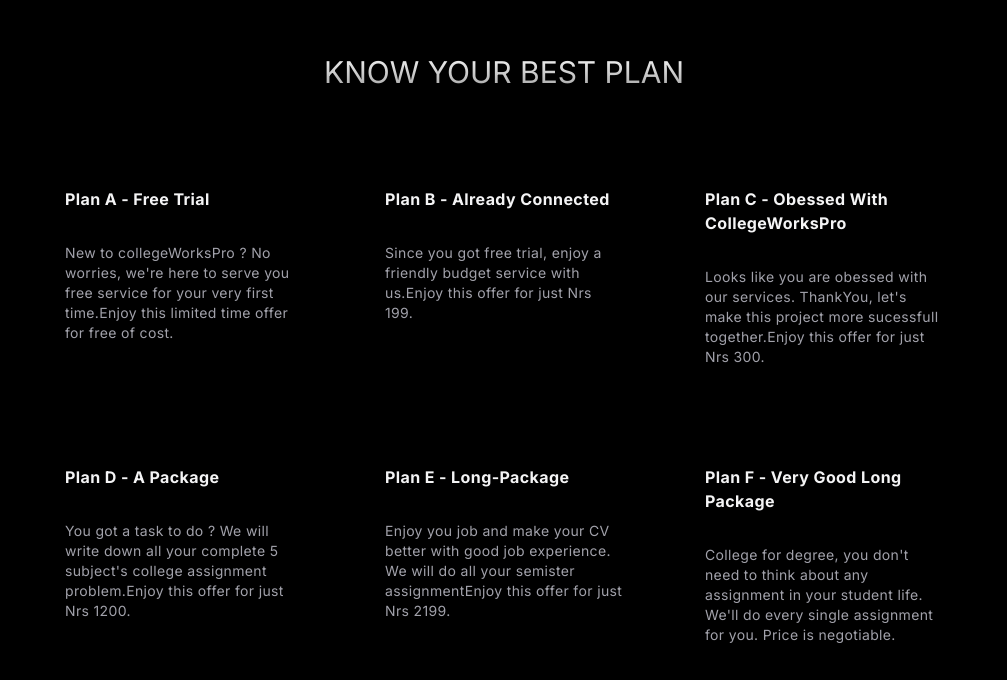
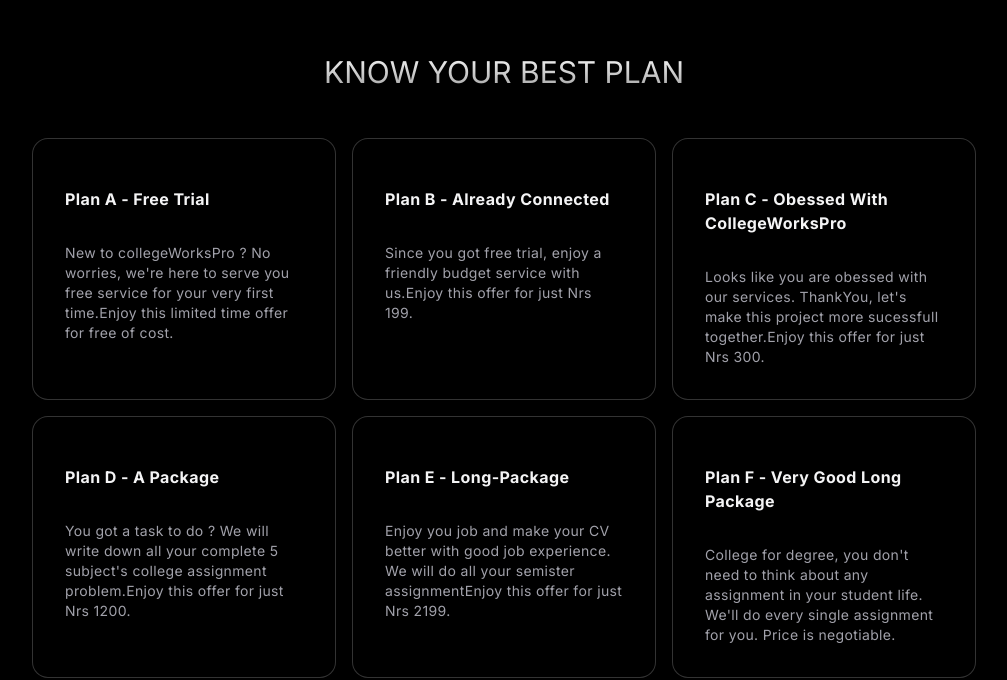
Before and after one commit to sauravpandey538/collegeworkspro, a Next.js app: page /assignmentHelper in a window 1280 px wide. Shown: the part 186-866 px from the top of the page, without its empty margins (136-1143 px from the left). Built offline with nearby package versions, Linux system fonts and the light colour scheme.

Commit message:
dark mode removed

```diff
--- a/src/components/ui/card-hover-effect.tsx
+++ b/src/components/ui/card-hover-effect.tsx
@@ -36,7 +36,7 @@
           <AnimatePresence>
             {hoveredIndex === idx && (
               <motion.span
-                className="absolute inset-0 h-full w-full bg-neutral-200 dark:bg-slate-800/[0.8] block  rounded-3xl"
+                className="absolute inset-0 h-full w-full  bg-slate-800/[0.8] block  rounded-3xl"
                 layoutId="hoverBackground"
                 initial={{ opacity: 0 }}
                 animate={{
@@ -79,7 +79,7 @@
   return (
     <div
       className={cn(
-        "rounded-2xl h-full w-full p-4 overflow-hidden bg-black border border-transparent dark:border-white/[0.2] group-hover:border-slate-700 relative z-20",
+        "rounded-2xl h-full w-full p-4 overflow-hidden bg-black border  border-white/[0.2] group-hover:border-slate-700 relative z-20",
         className
       )}
     >
```
